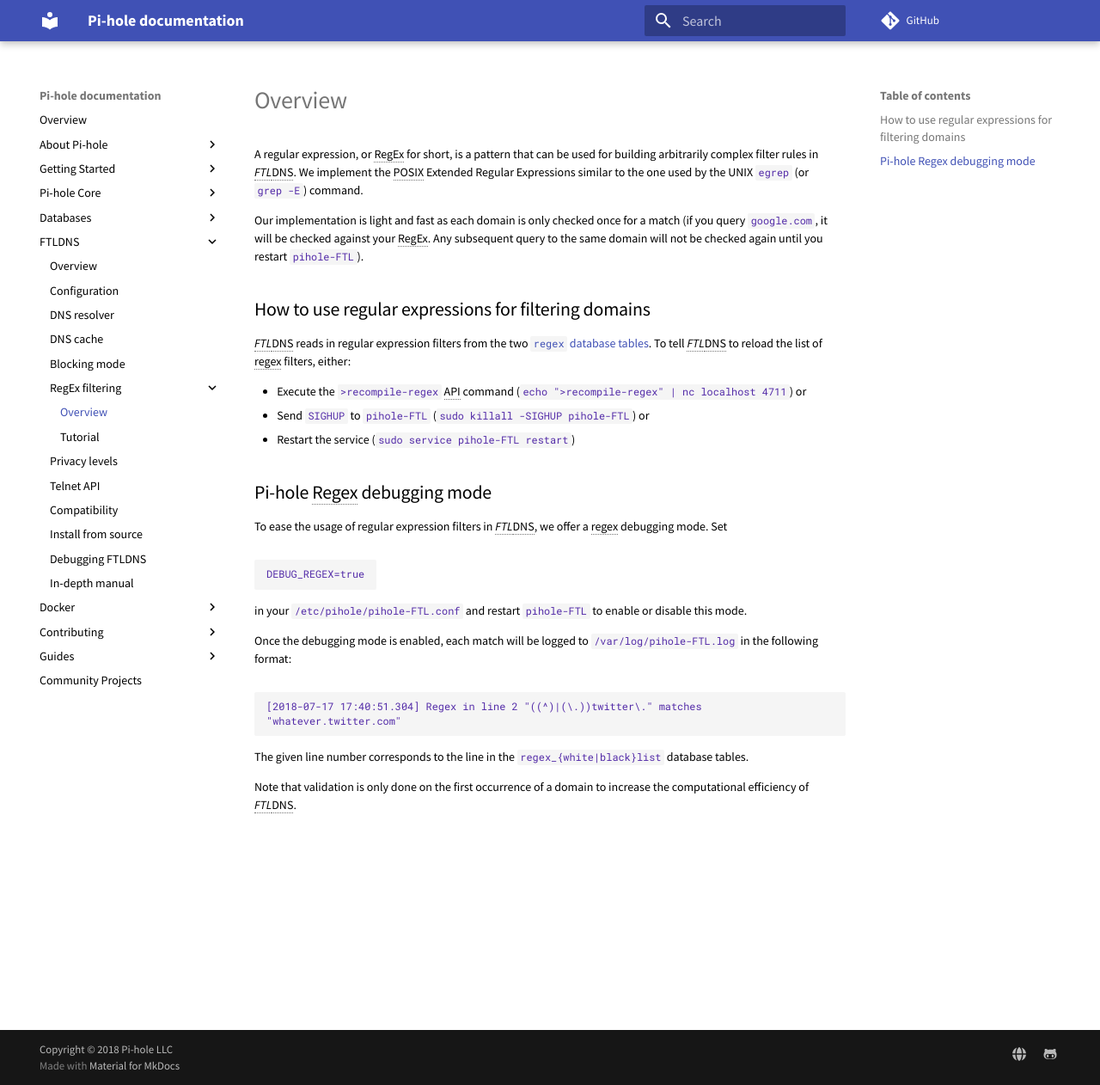
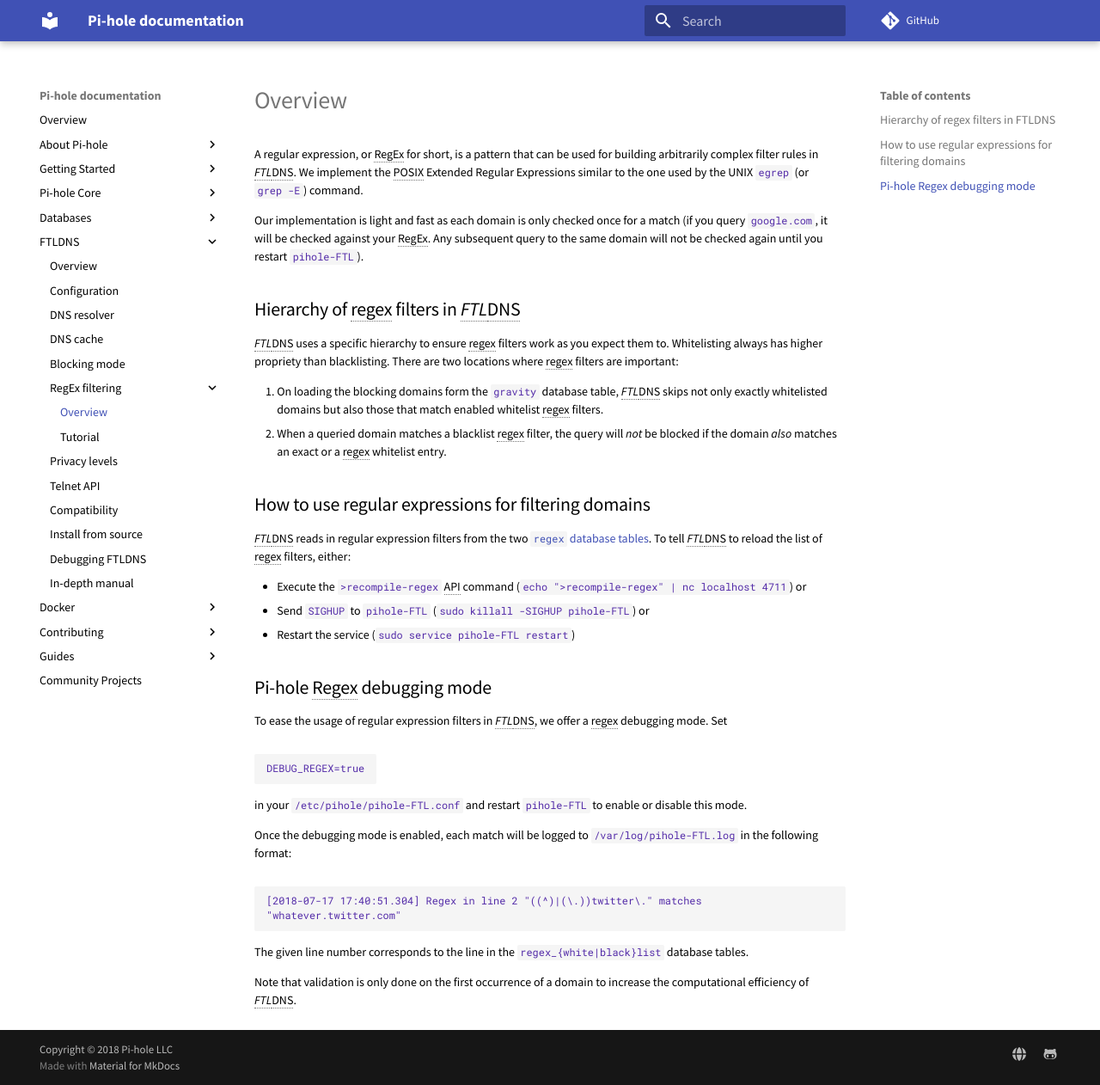
Before and after one commit to pi-hole/docs, an MkDocs documentation site: the page built from docs/ftldns/regex/overview.md, in a window 1280 px wide and 1262 px high. Shown: the whole window at 86% size. Built offline with MkDocs 1.6.1 and Material for MkDocs 9.7.7, drawn with Linux system fonts in a browser that asks for light colours; comment, search, counter and statistics services are not loaded.

Commit message:
Add description of hierarchy of regex filters in FTL.
Signed-off-by: DL6ER <dl6er@dl6er.de>

```diff
--- a/docs/ftldns/regex/overview.md
+++ b/docs/ftldns/regex/overview.md
@@ -2,6 +2,13 @@
 We implement the POSIX Extended Regular Expressions similar to the one used by the UNIX `egrep` (or `grep -E`) command.
 
 Our implementation is light and fast as each domain is only checked once for a match (if you query `google.com`, it will be checked against your RegEx. Any subsequent query to the same domain will not be checked again until you restart `pihole-FTL`).
+
+## Hierarchy of regex filters in *FTL*DNS
+*FTL*DNS uses a specific hierarchy to ensure regex filters work as you expect them to. Whitelisting always  has higher propriety than blacklisting.
+There are two locations where regex filters are important:
+
+1. On loading the blocking domains form the `gravity` database table, *FTL*DNS skips not only exactly whitelisted domains but also those that match enabled whitelist regex filters.
+2. When a queried domain matches a blacklist regex filter, the query will *not* be blocked if the domain *also* matches an exact or a regex whitelist entry.
 
 ## How to use regular expressions for filtering domains
 *FTL*DNS reads in regular expression filters from the two [`regex` database tables](../../database/gravity/lists.md).
```
